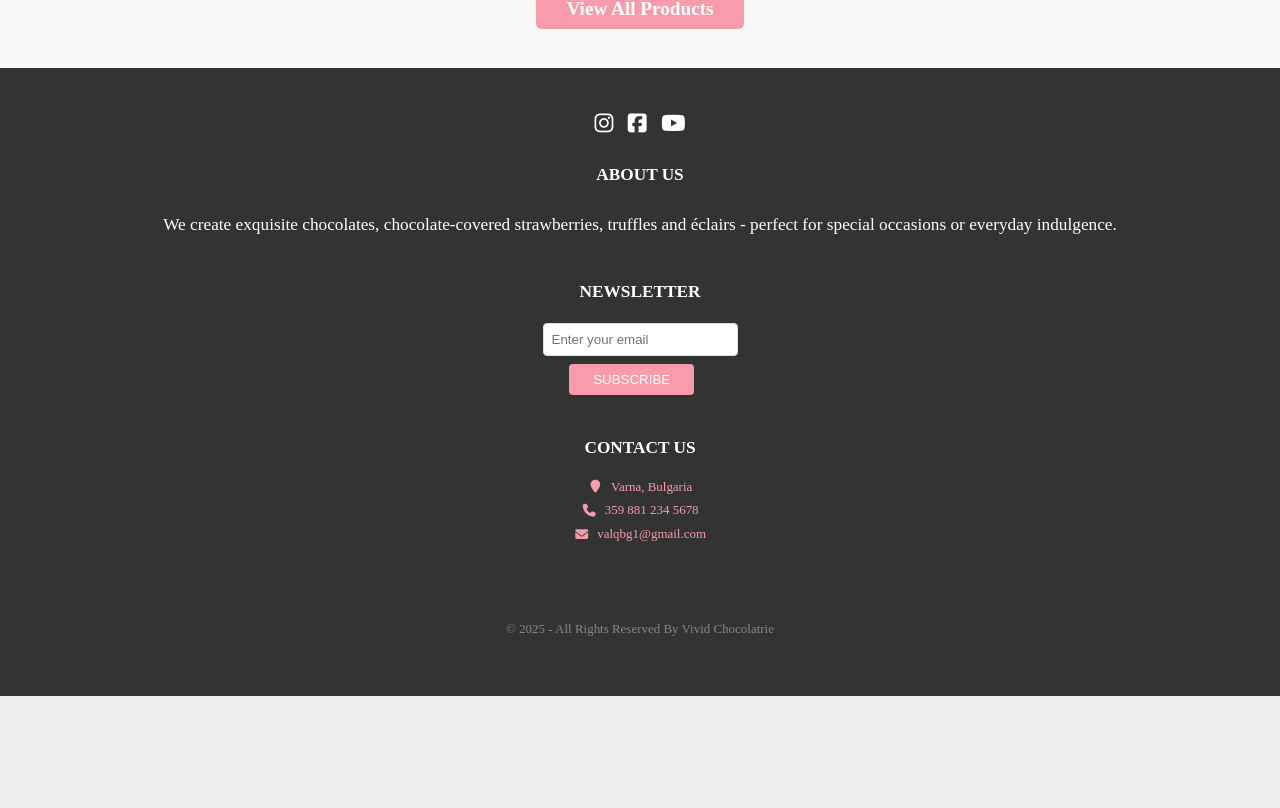
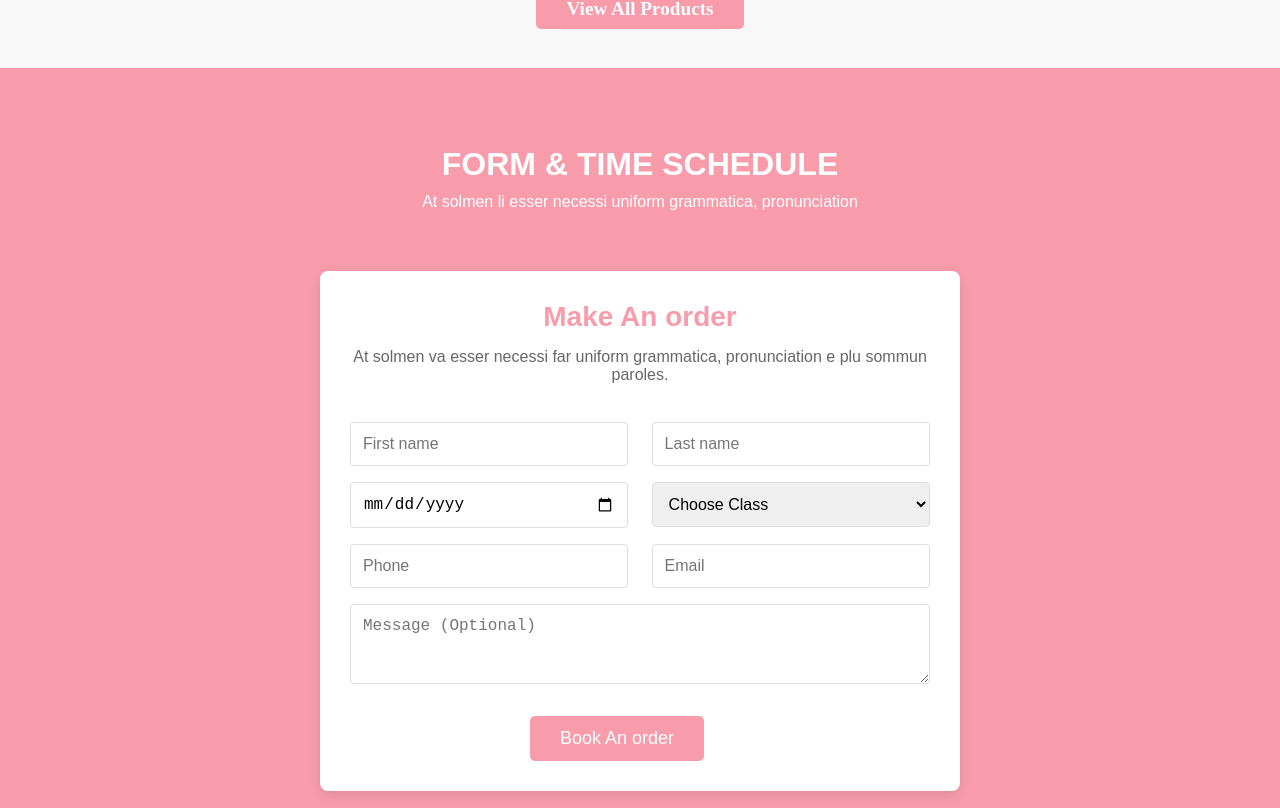
Before and after one commit to denis-hristov/SoftUni-ReactJS-Project, a React (Vite) app in the folder client/: page / in a window 1280 px wide. Shown: the part 2892-3700 px from the top of the page. Before the commit the page ends 3588 px from the top, so only its background shows below. Built offline with nearby package versions, Linux system fonts and the light colour scheme.

Commit message:
Added order section

```diff
--- a/client/public/styles/global.css
+++ b/client/public/styles/global.css
@@ -6,3 +6,4 @@
 @import url(giftSection.css);
 @import url(shoppingBonus.css);
 @import url(productSection.css);
+@import url(order.css);
--- /dev/null
+++ b/client/public/styles/order.css
@@ -0,0 +1,110 @@
+.order-section {
+    background-color: #f89cab;
+    padding: 50px 0;
+    font-family: Arial, sans-serif;
+    display: flex;
+    flex-direction: column;
+    justify-content: center;
+    align-items: center;
+    min-height: 100vh;
+  }
+
+  .order-info {
+    text-align: center;
+    margin-bottom: 30px;
+  }
+
+  .info-title {
+    font-size: 32px;
+    font-weight: bold;
+    color: #fff;
+    margin-bottom: 10px;
+  }
+
+  .info-desc {
+    font-size: 16px;
+    color: #fff;
+    margin-bottom: 30px;
+  }
+
+  .order {
+    background-color: #fff;
+    border-radius: 8px;
+    box-shadow: 0 4px 12px rgba(0, 0, 0, 0.1);
+    padding: 30px;
+    max-width: 40em;
+  }
+
+  .order-title {
+    font-size: 28px;
+    font-weight: bold;
+    color: #f89cab;
+    margin-bottom: 15px;
+    text-align: center;
+  }
+
+  .order-desc {
+    font-size: 16px;
+    color: #666;
+    margin-bottom: 30px;
+    text-align: center;
+  }
+
+  .order-form {
+    display: flex;
+    flex-wrap: wrap;
+    gap: 20px;
+    justify-content: space-between;
+  }
+
+  .order-form input,
+  .order-form select,
+  .order-form textarea {
+    width: 100%;
+    padding: 12px;
+    margin: 8px 0;
+    border: 1px solid #ddd;
+    border-radius: 4px;
+    font-size: 16px;
+  }
+
+  .order-form .name-first,
+  .order-form .name-last,
+  .order-form .date,
+  .order-form .type,
+  .order-form .tel,
+  .order-form .email {
+    width: 48%;
+  }
+
+  .order-form .massage {
+    width: 100%;
+  }
+
+  .order-form textarea {
+    width: 100%;
+    resize: vertical;
+  }
+
+  .buton {
+    display: flex;
+    justify-content: center;
+    margin-top: 20px;
+  }
+
+  .buton-box {
+    background-color: #f89cab;
+    color: #fff;
+    padding: 12px 30px;
+    border: none;
+    border-radius: 5px;
+    font-size: 18px;
+    cursor: pointer;
+    transition: background-color 0.3s;
+    margin-left: 10em;
+  }
+
+  .buton-box:hover {
+    transform: scale(1.2);
+    transition: transform 0.3s ease;
+  }
--- a/client/public/styles/productSection.css
+++ b/client/public/styles/productSection.css
@@ -97,10 +97,6 @@
     transition: transform 0.3s ease;
   }
 
-  .product-section .button a:hover {
-    transform: scale(1.2);
-    transition: transform 0.3s ease;
-  }
 
   .product-section .product .img-box {
     background-position: center;
--- a/client/src/Components/Home.jsx
+++ b/client/src/Components/Home.jsx
@@ -1,5 +1,6 @@
 import Navigation from "./Parts/Navigation";
 import GiftSection from "./Sections/GiftSection/GiftSection";
+import Order from "./Sections/Order/Order";
 import ProductSection from "./Sections/ProductSection/ProductSection";
 import ShoppingBonus from "./Sections/ShoppingBonus/ShoppingBonus";
 import TypeSweets from "./Sections/TypeSweets/TypeSweets";
@@ -23,6 +24,7 @@ export default function Home() {
         <GiftSection/>
         <ShoppingBonus/>
         <ProductSection/>
+        <Order/>
         </>
     )
 }
--- /dev/null
+++ b/client/src/Components/Sections/Order/Order.jsx
@@ -0,0 +1,133 @@
+import React, { useState } from 'react';
+
+export default function Order() {
+  const [formData, setFormData] = useState({
+    firstName: '',
+    lastName: '',
+    date: '',
+    classType: 'choose-class',
+    phone: '',
+    email: '',
+    message: '',
+  });
+
+  const handleChange = (e) => {
+    const { name, value } = e.target;
+    setFormData((prevState) => ({
+      ...prevState,
+      [name]: value,
+    }));
+  };
+
+  const handleSubmit = (e) => {
+    e.preventDefault();
+    // Тук можеш да добавиш логика за изпращане на данни (например, към сървър)
+    console.log('Submitted Form Data:', formData);
+  };
+
+  return (
+    <div className="order-section">
+      <div className="order-info">
+          <h2 className="info-title">FORM & TIME SCHEDULE</h2>
+          <p className="info-desc">
+            At solmen li esser necessi uniform grammatica, pronunciation
+          </p>
+      </div>
+          <div className="order">
+            <h2 className="order-title">Make An order</h2>
+            <p className="order-desc">
+              At solmen va esser necessi far uniform grammatica, pronunciation e plu sommun paroles.
+            </p>
+            <form onSubmit={handleSubmit} className="order-form">
+              <div className="row">
+                <div className="name-first">
+                  <input
+                    type="text"
+                    className="firstName"
+                    placeholder="First name"
+                    name="firstName"
+                    value={formData.firstName}
+                    onChange={handleChange}
+                    required
+                  />
+                </div>
+                <div className="name-last">
+                  <input
+                    type="text"
+                    className="lastName"
+                    placeholder="Last name"
+                    name="lastName"
+                    value={formData.lastName}
+                    onChange={handleChange}
+                    required
+                  />
+                </div>
+                <div className="date">
+                  <input
+                    type="date"
+                    className="date-box"
+                    name="date"
+                    value={formData.date}
+                    onChange={handleChange}
+                    required
+                  />
+                </div>
+                <div className="type">
+                  <select
+                    name="classType"
+                    className="type-box"
+                    value={formData.classType}
+                    onChange={handleChange}
+                  >
+                    <option value="choose-type">Choose Class</option>
+                    <option value="type1">Class 1</option>
+                    <option value="type2">Class 2</option>
+                    <option value="type3">Class 3</option>
+                  </select>
+                </div>
+                <div className="tel">
+                  <input
+                    type="tel"
+                    className="tel-box"
+                    placeholder="Phone"
+                    name="phone"
+                    value={formData.phone}
+                    onChange={handleChange}
+                    required
+                    size="10"
+                    maxLength="10"
+                  />
+                </div>
+                <div className="email">
+                  <input
+                    type="email"
+                    className="email-box"
+                    placeholder="Email"
+                    name="email"
+                    value={formData.email}
+                    onChange={handleChange}
+                    required
+                  />
+                </div>
+                <div className="massage">
+                  <textarea
+                    className="massage-box"
+                    id="exampleFormControlTextarea1"
+                    rows="3"
+                    placeholder="Message (Optional)"
+                    name="message"
+                    value={formData.message}
+                    onChange={handleChange}
+                  ></textarea>
+                </div>
+                <div className="buton">
+                  <button type="submit" className="buton-box">
+                    Book An order
+                  </button>
+                </div>
+              </div>
+            </form>
+          </div>
+    </div>
+  );
+};
```
